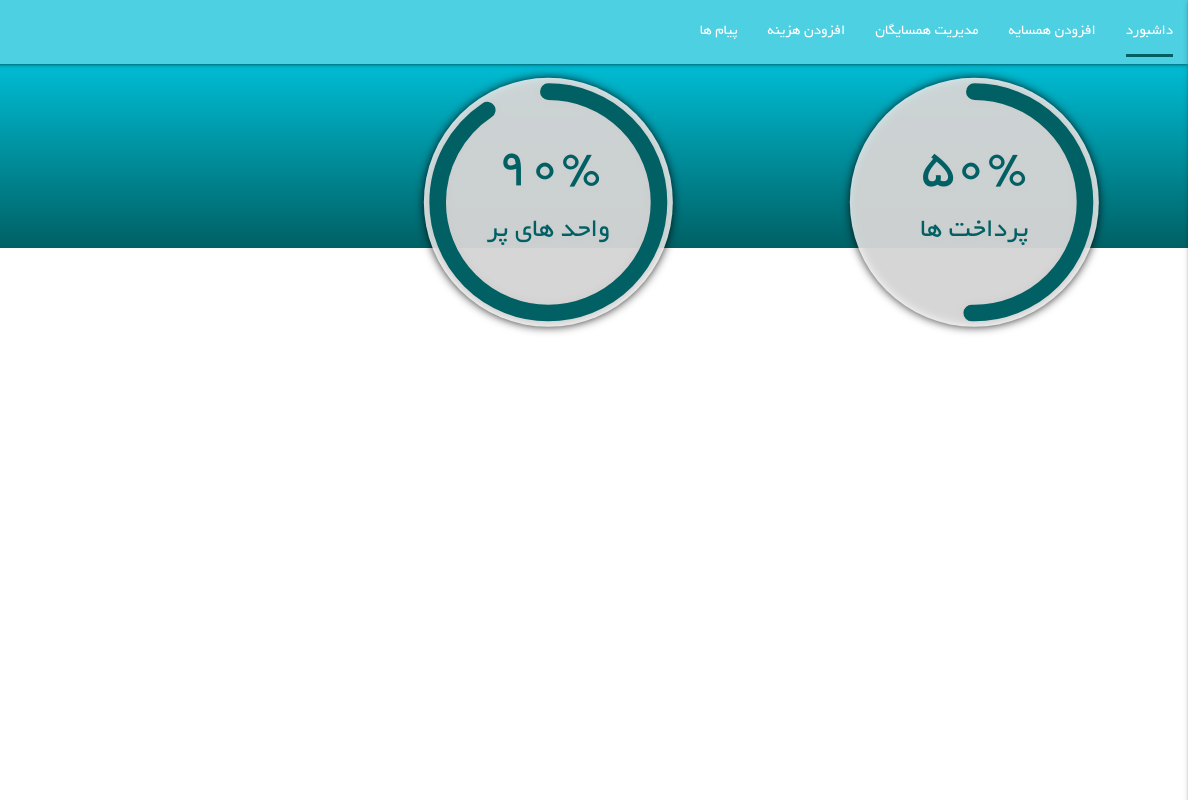
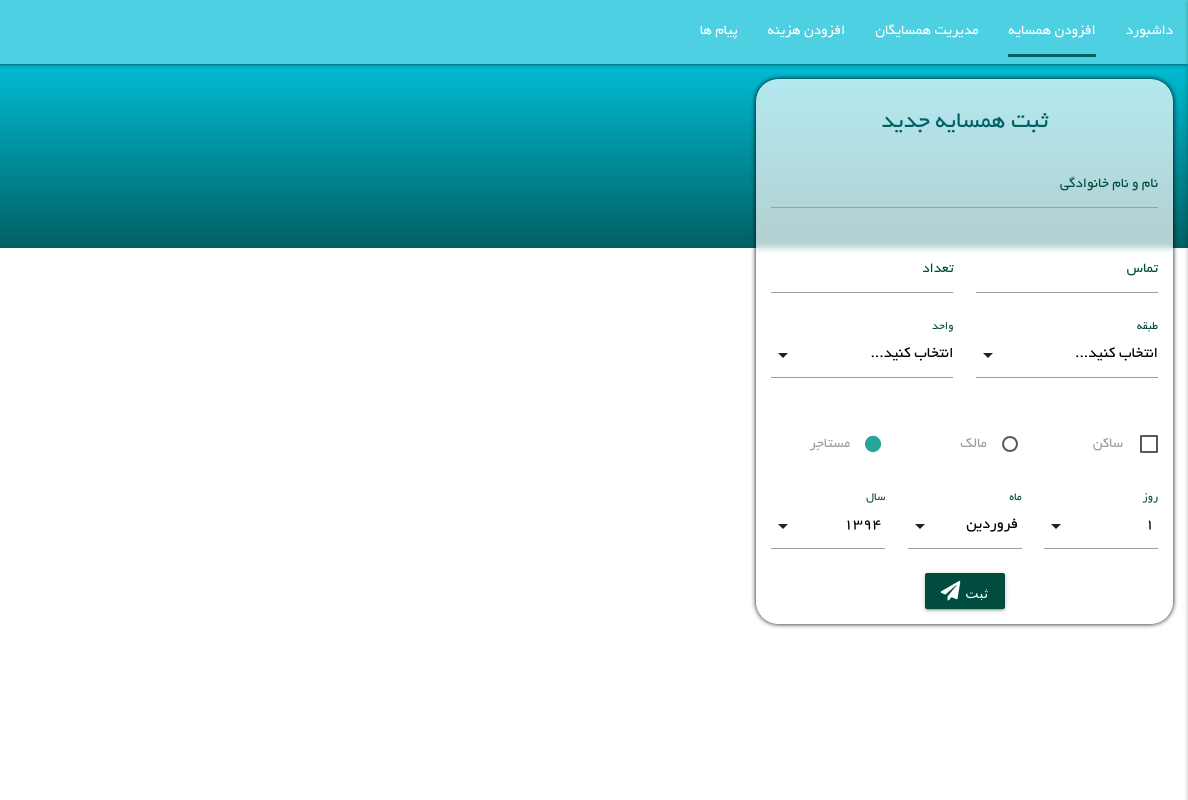
Before and after one commit to qasemB/materialize-project1, a plain HTML site: page index.html in a window 1280 px wide. Shown: the full height of the page, 92-1280 px from the left. Drawn offline with Linux system fonts and the light colour scheme.

Commit message:
part #12

```diff
--- a/assets/css/style.css
+++ b/assets/css/style.css
@@ -105,9 +105,29 @@ nav .brand-logo img{
     transform: scaleX(1);
 }
 
-#content1{
+.item_content{
     background: rgb(0,188,212);
     background: linear-gradient(180deg, rgba(0,188,212,1) 0%, rgba(0,96,100,1) 25%, rgba(255,255,255,1) 25%);
+}
+
+.p_1{
+    padding: 1rem !important;
+}
+
+.main_form{
+    background: rgba(255, 255, 255, 0.7);
+    border-radius: 1.5rem;
+    padding: 1rem !important;
+    backdrop-filter: blur(3px);
+    box-shadow: 0 0 5px black;
+}
+.main_form .row{
+    margin-bottom: 1px !important;
+}
+
+.main_form input{
+    font-family: "BYekan";
+    font-size: 0.9rem;
 }
 
 .px_4{
--- a/assets/js/app.js
+++ b/assets/js/app.js
@@ -13,6 +13,34 @@ document.addEventListener('DOMContentLoaded', function() {
     M.FloatingActionButton.init(actionButton, {
         toolbarEnabled: true,
     });
+
+
+
+
+
+
+
+
+    var selectElem = document.querySelectorAll('select');
+    M.FormSelect.init(selectElem, {});
+
+
+
+
+
+
+
+
+
+
+
+
+
+
+
+
+
+
 
     var quickAccessNodes = Array.prototype.slice.call(document.querySelectorAll('.quick_access_items'));
 
--- a/index.html
+++ b/index.html
@@ -21,7 +21,7 @@
           <a href="#" data-target="mobile-demo" class="sidenav-trigger"><i class="fas fa-bars"></i></a>
           <ul class="navbar_ul right hide-on-med-and-down main_ul_navbar">
             <li class="tab"><a class="menu_links_desktop" href="#content1">داشبورد</a></li>
-            <li class="tab"><a class="menu_links_desktop" href="#content2">افزودن همسایه</a></li>
+            <li class="tab"><a class="menu_links_desktop active" href="#content2">افزودن همسایه</a></li>
             <li class="tab"><a class="menu_links_desktop" href="#content4">مدیریت همسایگان</a></li>
             <li class="tab"><a class="menu_links_desktop" href="#content3">افزودن هزینه</a></li>
             <li class="tab"><a class="menu_links_desktop" href="#content5">پیام ها</a></li>
@@ -37,8 +37,23 @@
     </ul>
      <!-- header end --------------- -->
 
-     <!-- <section class="main_content"> -->
-       <div id="content1" class="item_content orange">
+     <!-- quick access start -->
+    <div class="fixed-action-btn toolbar hide-on-med-and-up">
+      <a class="btn-floating btn-large cyan darken-3 floating_quick_access">
+        <i class="large fas fa-bars"></i>
+      </a>
+      <ul>
+        <li class="quick_access_items"><a class="btn-floating"><i class="fas fa-user-plus"></i></a></li>
+        <li class="quick_access_items"><a class="btn-floating"><i class="fas fa-users"></i></a></li>
+        <li class="quick_access_items"><a class="btn-floating"><i class="fas fa-money-bill-wave"></i></a></li>
+        <li class="quick_access_items"><a class="btn-floating"><i class="fas fa-envelope"></i></a></li>
+      </ul>
+    </div>
+     <!-- quick access end -->
+
+
+    <!-- dashboard --------------- -->
+       <div id="content1" class="item_content">
          <div class="row">
 
 
@@ -74,23 +89,162 @@
            </div>
          </div>
        </div>
-       <div id="content2" class="item_content yellow"></div>
+    <!-- dashboard --------------- -->
+
+
+
+
+
+
+
+
+
+
+    <!-- add person ---------------- -->
+    <div id="content2" class="item_content active">
+      <div class="row p_1">
+        <form class="main_form col s12 m6 l4">
+          <h5 class="center-align cyan-text text-darken-4">ثبت همسایه جدید</h5>
+
+          <div class="row">
+            <div class="input-field col s12 ">
+              <input id="name" type="text" class="validate">
+              <label class="teal-text text-darken-4" for="name">نام و نام خانوادگی</label>
+            </div>
+          </div>
+
+          <div class="row">
+            <div class="input-field col s6 ">
+              <input id="phone" type="text" class="validate">
+              <label class="teal-text text-darken-4" for="phone">تماس</label>
+            </div>
+            <div class="input-field col s6 ">
+              <input id="count" type="number" class="validate">
+              <label class="teal-text text-darken-4" for="count">تعداد</label>
+            </div>
+          </div>
+
+          <div class="row">
+            <div class="input-field col s6">
+              <select>
+                <option value="">انتخاب کنید...</option>
+                <option value="1">طبقه 1</option>
+                <option value="2">طبقه 2</option>
+                <option value="3">طبقه 3</option>
+                <option value="4">طبقه 4</option>
+              </select>
+              <label class="teal-text text-darken-4">طبقه</label>
+            </div>
+            <div class="input-field col s6">
+              <select>
+                <option value="">انتخاب کنید...</option>
+                <option value="1">واحد 1</option>
+                <option value="2">واحد 2</option>
+                <option value="3">واحد 3</option>
+                <option value="4">واحد 4</option>
+              </select>
+              <label class="teal-text text-darken-4">واحد</label>
+            </div>
+          </div>
+
+          <div class="row">
+            <div class="input-field col s4">
+              <p>
+                <label>
+                  <input type="checkbox" />
+                  <span>ساکن</span>
+                </label>
+              </p>
+            </div>
+            <div class="input-field col s4">
+              <p>
+                <label>
+                  <input name="group1" type="radio" checked />
+                  <span>مالک</span>
+                </label>
+              </p>
+            </div>
+            <div class="input-field col s4">
+              <p>
+                <label>
+                  <input name="group1" type="radio" checked />
+                  <span>مستاجر</span>
+                </label>
+              </p>
+            </div>
+          </div>
+
+          <div class="row">
+            <div class="input-field col s4">
+              <select>
+                <option value="1"> 1</option>
+                <option value="2"> 2</option>
+                <option value="3"> 3</option>
+                <option value="4"> 4</option>
+                <option value="5"> 5</option>
+                <option value="6"> 6</option>
+                <option value="7"> 7</option>
+              </select>
+              <label class="teal-text text-darken-4">روز</label>
+            </div>
+            <div class="input-field col s4">
+              <select>
+                <option value="1"> فروردین</option>
+                <option value="2"> اردیبهشت</option>
+                <option value="3"> خرداد</option>
+                <option value="4"> تیر</option>
+                <option value="5"> مرداد</option>
+                <option value="6"> شهریور</option>
+                <option value="7"> مهر</option>
+              </select>
+              <label class="teal-text text-darken-4">ماه</label>
+            </div>
+            <div class="input-field col s4">
+              <select>
+                <option value="1394"> 1394</option>
+                <option value="1395"> 1395</option>
+                <option value="1396"> 1396</option>
+                <option value="1397"> 1397</option>
+                <option value="1398"> 1398</option>
+                <option value="1399"> 1399</option>
+                <option value="1400"> 1400</option>
+              </select>
+              <label class="teal-text text-darken-4">سال</label>
+            </div>
+          </div>
+
+          <div class="center-align">
+            <button class="btn waves-effect waves-light teal darken-4" type="button" name="action">ثبت
+              <i class="fas fa-paper-plane"></i>
+            </button>
+          </div>
+
+
+
+        </form>
+      </div>
+    </div>
+    <!-- add person ---------------- -->
+
+
+
+
+
+
+
+
+
+
+
+
+
+
+
        <div id="content3" class="item_content red"></div>
        <div id="content4" class="item_content purple"></div>
        <div id="content5" class="item_content green"></div>
-     <!-- </section> -->
 
-     <div class="fixed-action-btn toolbar hide-on-med-and-up">
-      <a class="btn-floating btn-large cyan darken-3 floating_quick_access">
-        <i class="large fas fa-bars"></i>
-      </a>
-      <ul>
-        <li class="quick_access_items"><a class="btn-floating"><i class="fas fa-user-plus"></i></a></li>
-        <li class="quick_access_items"><a class="btn-floating"><i class="fas fa-users"></i></a></li>
-        <li class="quick_access_items"><a class="btn-floating"><i class="fas fa-money-bill-wave"></i></a></li>
-        <li class="quick_access_items"><a class="btn-floating"><i class="fas fa-envelope"></i></a></li>
-      </ul>
-    </div>
+
 
 
 
```
